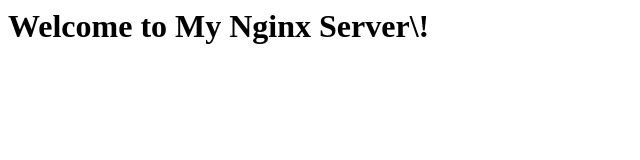
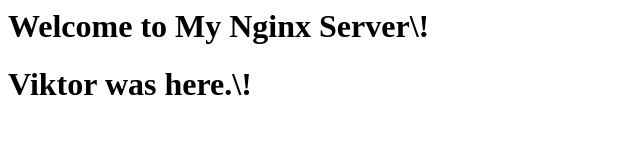
Before and after one commit to FlorinelFrancisc/CI-CDmedDockerKubernetesochAnsible, a plain HTML site: page index.html in a window 1280 px wide. Shown: the whole page, without its empty margins (0-640 px from the left). Drawn offline with Linux system fonts and the light colour scheme.

Commit message:
viktors commit

```diff
--- a/index.html
+++ b/index.html
@@ -1 +1,2 @@
 <h1>Welcome to My Nginx Server\!</h1>
+<h1>Viktor was here.\!</h1>
```
